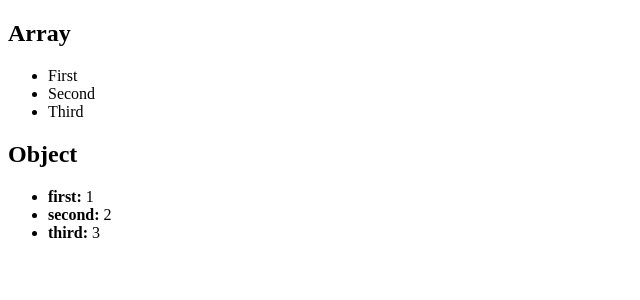
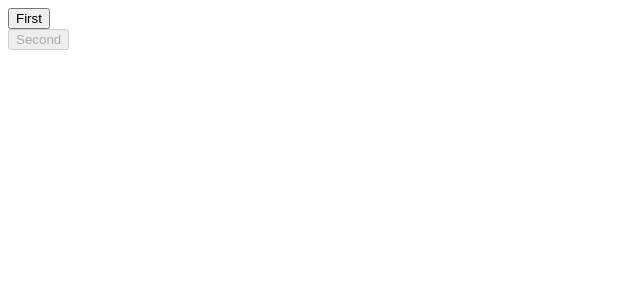
Before and after one commit to changofficial/LabAssignmentWeb, a React (Create React App) app: page / in a window 1280 px wide. Shown: the top 300 px of the page, without its empty margins (0-640 px from the left). Built offline with nearby package versions, Linux system fonts and the light colour scheme.

Commit message:
in class lab 3 ex1.0

```diff
--- /dev/null
+++ b/src/MyComponent.js
@@ -0,0 +1,24 @@
+
+import * as React from 'react';
+
+class MyComponent extends React.Component{
+  state = {
+    first: false,
+    second: true
+  }
+render() {
+  const { first, second } =  this.state;
+  return (
+    <main>
+      <section>
+        <button disabled={first}>First</button>
+      </section>
+      <section>
+        <button disabled={second}>Second</button>
+      </section>
+    </main>
+  )
+  }
+}
+
+export default MyComponent;
--- a/src/index.css
+++ /dev/null
@@ -1,13 +0,0 @@
-body {
-  margin: 0;
-  font-family: -apple-system, BlinkMacSystemFont, 'Segoe UI', 'Roboto', 'Oxygen',
-    'Ubuntu', 'Cantarell', 'Fira Sans', 'Droid Sans', 'Helvetica Neue',
-    sans-serif;
-  -webkit-font-smoothing: antialiased;
-  -moz-osx-font-smoothing: grayscale;
-}
-
-code {
-  font-family: source-code-pro, Menlo, Monaco, Consolas, 'Courier New',
-    monospace;
-}
--- a/src/index.js
+++ b/src/index.js
@@ -1,32 +1,6 @@
-import * as React from 'react';
-import * as ReactDOM from 'react-dom/client';
+import * as React from "react";
+import * as ReactDOM from "react-dom";
+import MyComponent from "./MyComponent";
 
-
-const array = ["First", "Second", "Third"];
-
-const object = {
-  first: 1,
-  second:2,
-  third:3,
-};
-
-const root = ReactDOM.createRoot(document.getElementById('root'));
-
-root.render(
-  <section>
-    <h1>Array</h1>
-    <ul>
-      {array.map((i) => (<li key={i}>{i}</li>))}
-    </ul>
-
-    <h1>Object</h1>
-    <ul>
-      {Object.keys(object).map((i) =>(
-        <li Key={i}>
-          <strong>{i}: </strong>
-          {object[i]}
-        </li>
-      ))}
-    </ul>
-  </section>
-)
+const root = ReactDOM.createRoot(document.getElementById("root"));
+root.render (<MyComponent/>);
```
Also changed, not shown: src/App.css (deleted, +0 -38 lines), src/App.js (deleted, +0 -25 lines), src/reportWebVitals.js (deleted, +0 -13 lines), src/setupTests.js (deleted, +0 -5 lines), src/logo.svg (deleted), 1 other file (tests, documents, lock files or other folders).
